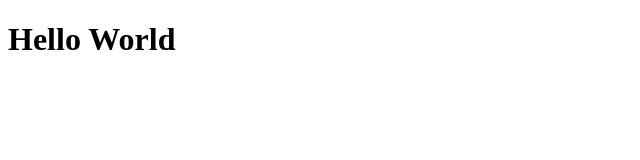
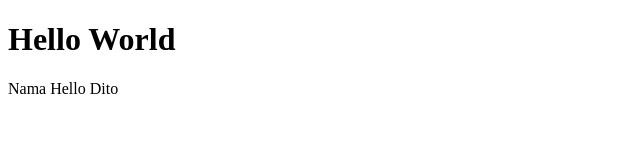
Before and after one commit to Rekistraa/Training-Revou, a plain HTML site: page index.html in a window 1280 px wide. Shown: the whole page, without its empty margins (0-640 px from the left). Drawn offline with Linux system fonts and the light colour scheme.

Commit message:
third commit

```diff
--- a/index.html
+++ b/index.html
@@ -5,5 +5,6 @@
     </head>
     <body>
     <h1>Hello World</h1>
+    <p>Nama Hello Dito</p>
     </body>
 </html>
```
